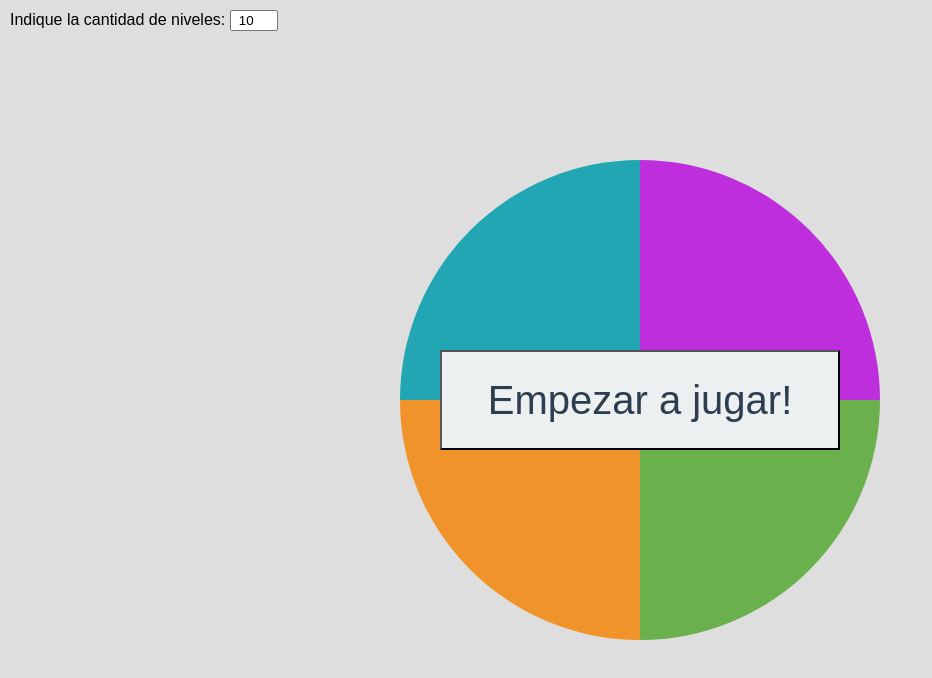
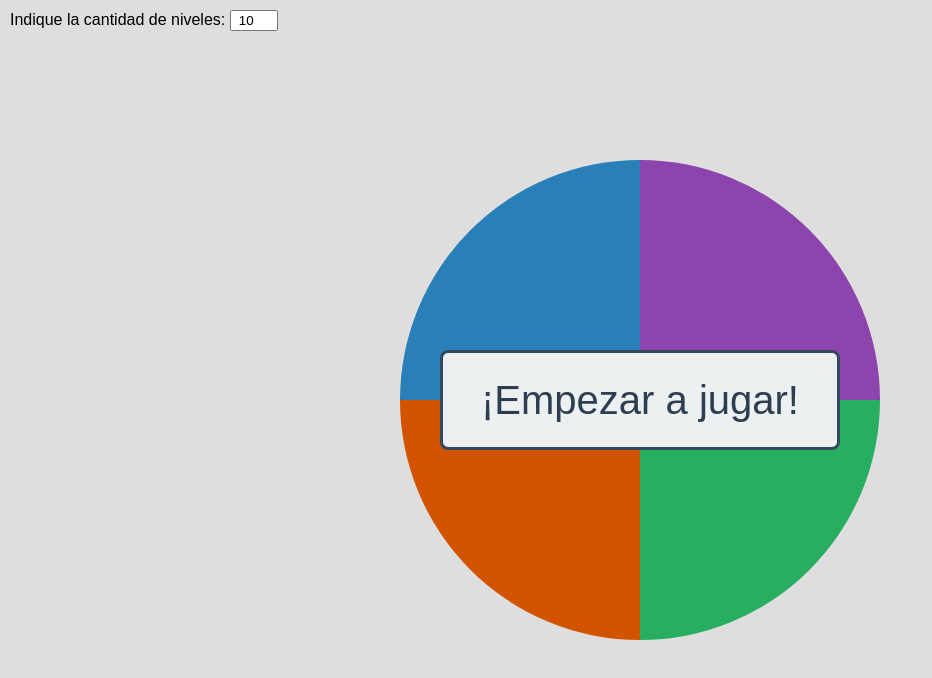
Before and after one commit to epontoni/simon-game, a plain HTML site: page index.html in a window 1280 px wide. Shown: the whole page, without its empty margins (0-932 px from the left). Drawn offline with nearby package versions, Linux system fonts and the light colour scheme.

Commit message:
changing styles

```diff
--- a/index.html
+++ b/index.html
@@ -37,35 +37,39 @@
       }
 
       .celeste {
-        background: #22a6b3;
+        background: #2980b9;
+        transition: background .25s;
       }
 
       .celeste.light {
-        background: #7ed6df;
+        background: #3498db;
       }
 
       .violeta {
-        background: #be2edd;
+        background: #8e44ad;
+        transition: background .25s;
       }
 
       .violeta.light {
-        background: #e056fd;
+        background: #9b59b6;
       }
 
       .naranja {
-        background: #f0932b;
+        background: #d35400;
+        transition: background .25s;
       }
 
       .naranja.light {
-        background: #ffbe76;
+        background: #e67e22;
       }
 
       .verde {
-        background: #6ab04c;
+        background: #27ae60;
+        transition: background .25s;
       }
 
       .verde.light {
-        background: #badc58;
+        background: #2ecc71;
       }
 
       .btn-start {
@@ -74,9 +78,16 @@
         background: #ecf0f1;
         color: #2c3e50;
         font-size: 2.5rem;
+        border: 3px solid #34495e;
+        border-radius: .5rem;
         position: absolute;
         top: calc(50% - 50px);
         left: calc(50% - 200px);
+        transition: background-color .5s;
+      }
+      .btn-start:hover {
+          cursor: pointer;
+          background-color: #bdc3c7;
       }
 
       .hide {
@@ -110,7 +121,7 @@
       <div id="violeta" class="color violeta right" data-color="violeta"></div>
       <div id="naranja" class="color naranja left" data-color="naranja"></div>
       <div id="verde" class="color verde right" data-color="verde"></div>
-      <button id="btnEmpezar" class="btn-start" onclick="empezarJuego()">Empezar a jugar!</button>
+      <button id="btnEmpezar" class="btn-start" onclick="empezarJuego()">¡Empezar a jugar!</button>
     </div>
 
     <script src="https://cdnjs.cloudflare.com/ajax/libs/sweetalert/2.1.2/sweetalert.min.js"></script>
```
